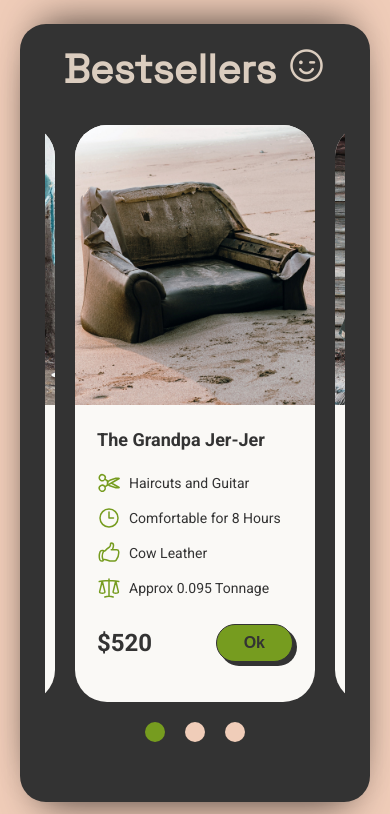
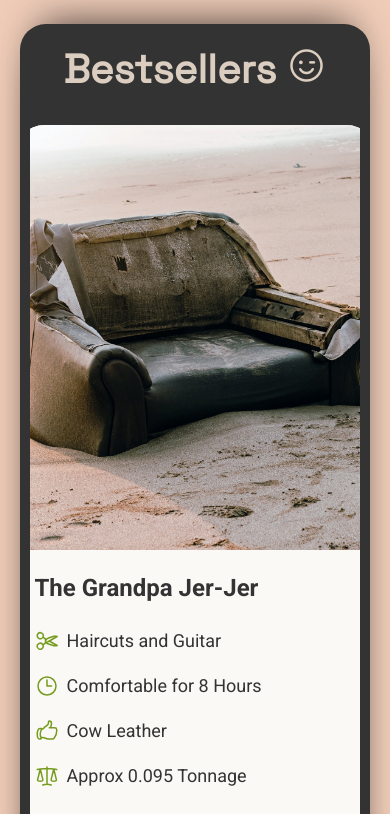
Before and after one commit to tholst952/ugly-chairs, a React (Create React App) app: page / in a window 390 px wide. Shown: the part 980-1794 px from the top of the page. Built offline with nearby package versions, Linux system fonts and the light colour scheme; a web font is replaced by a local one.

Commit message:
got 1 chair card showing for 870px query and below in the bestsellers-section

```diff
--- a/src/index.css
+++ b/src/index.css
@@ -291,7 +291,7 @@ body {
 
 .card-title {
   font-size: 2.2rem;
-  margin-bottom: 16px;
+  margin-bottom: 1.6rem;
 }
 
 .card-list {
--- a/src/media-queries.css
+++ b/src/media-queries.css
@@ -245,14 +245,14 @@
   }
 
   .slider-track {
-    max-width: 300px;
+    max-width: 360px;
     display: flex;
     flex-wrap: nowrap;
     overflow-x: auto;
     scroll-snap-type: x mandatory;
     -webkit-overflow-scrolling: touch;
     scrollbar-width: none;
-    /* transition: transform 0.3s ease-in-out; */
+    transition: transform 0.3s ease-in-out;
   }
 
   .slider-track::-webkit-scrollbar {
@@ -261,11 +261,19 @@
 
   .chair-card {
     scroll-snap-align: center;
-    max-width: 300px;
+    width: 365px;
   }
 
   .chair-card:hover {
     transform: none;
+  }
+
+  .card-title {
+    font-size: 2.4rem;
+  }
+
+  .card-list {
+    font-size: 1.8rem;
   }
 
   .slider-dots {
@@ -319,9 +327,6 @@
 
   .customer-group-2 .testimonial:nth-child(even) {
     flex-direction: row;
-  }
-
-  .customer-img {
   }
 }
 
```
